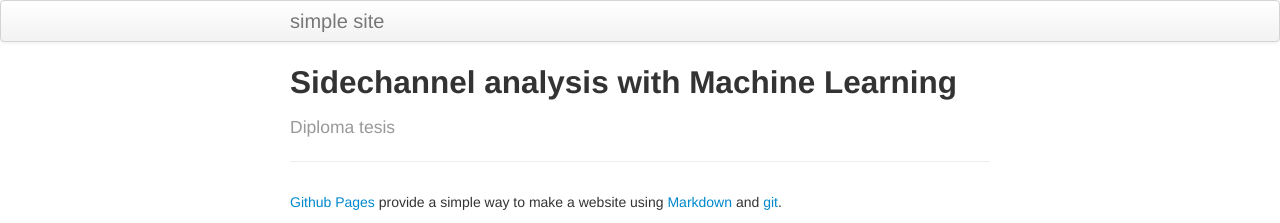
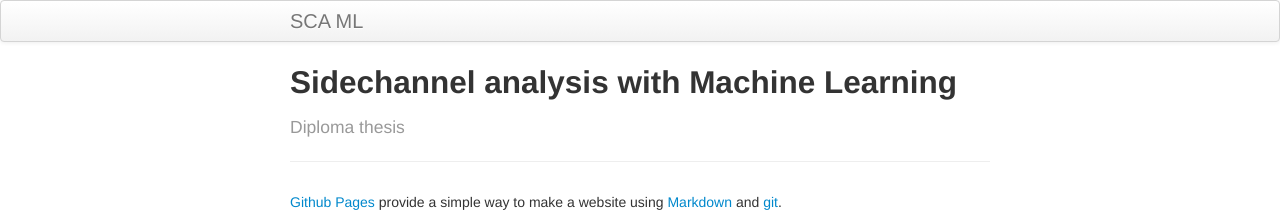
Before and after one commit to AleshR/sca_diplomaThesis, a Jekyll site: the page built from index.md, in a window 1280 px wide. Shown: the top 223 px of the page. Built offline with Jekyll 4.4.1, drawn with Linux system fonts in a browser that asks for light colours.

Commit message:
index.md

```diff
--- a/_config.yml
+++ b/_config.yml
@@ -8,15 +8,15 @@ highlighter: rouge
 # Themes are encouraged to use these universal variables
 # so be sure to set them if your theme uses them.
 #
-title : simple site
+title : SCA ML
 author :
-  name : Karl Broman
-  email : kbroman@gmail.com
-  github : kbroman
+  name : Ales Ryska
+  email : alesh.ryska@gmail.com
+  github : AleshR
   feedburner : nil
 
 # NOTE: Replacing this next line with your own URL
-production_url : https://kbroman.github.io/simple_site
+production_url : https://aleshr.github.io/sca_diplomaThesis/
 
 # Tell Github to use the kramdown markdown interpreter
 # (see https://help.github.com/articles/migrating-your-pages-site-from-maruku)
@@ -51,7 +51,7 @@ JB :
   #     This means always setting the protocol (http|https) or prefixing with "/"
   #
   # NOTE: Replace this next line with your own URL, likely with username.github.io
-  BASE_PATH : https://kbroman.org/simple_site
+  BASE_PATH : https://aleshr.github.io/sca_diplomaThesis/
 
   # By default, the asset_path is automatically defined relative to BASE_PATH plus the enabled theme.
   # ex: [BASE_PATH]/assets/themes/[THEME-NAME]
--- a/index.md
+++ b/index.md
@@ -1,7 +1,7 @@
 ---
 layout: page
 title: Sidechannel analysis with Machine Learning
-tagline: Diploma tesis
+tagline: Diploma thesis
 description: Blog following my progress with diploma thesis
 ---
 
```
Also changed, not shown: License.md.
